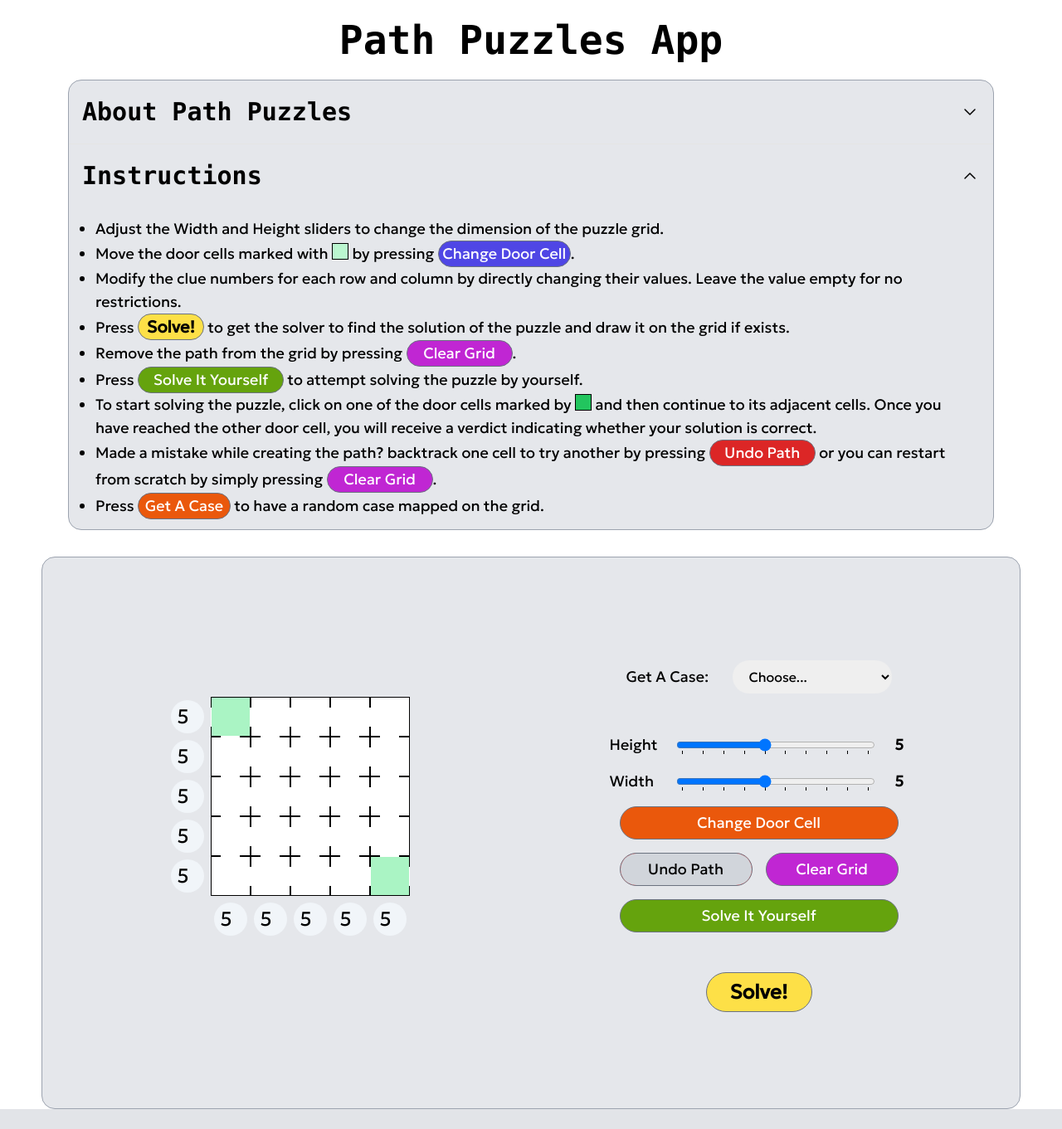
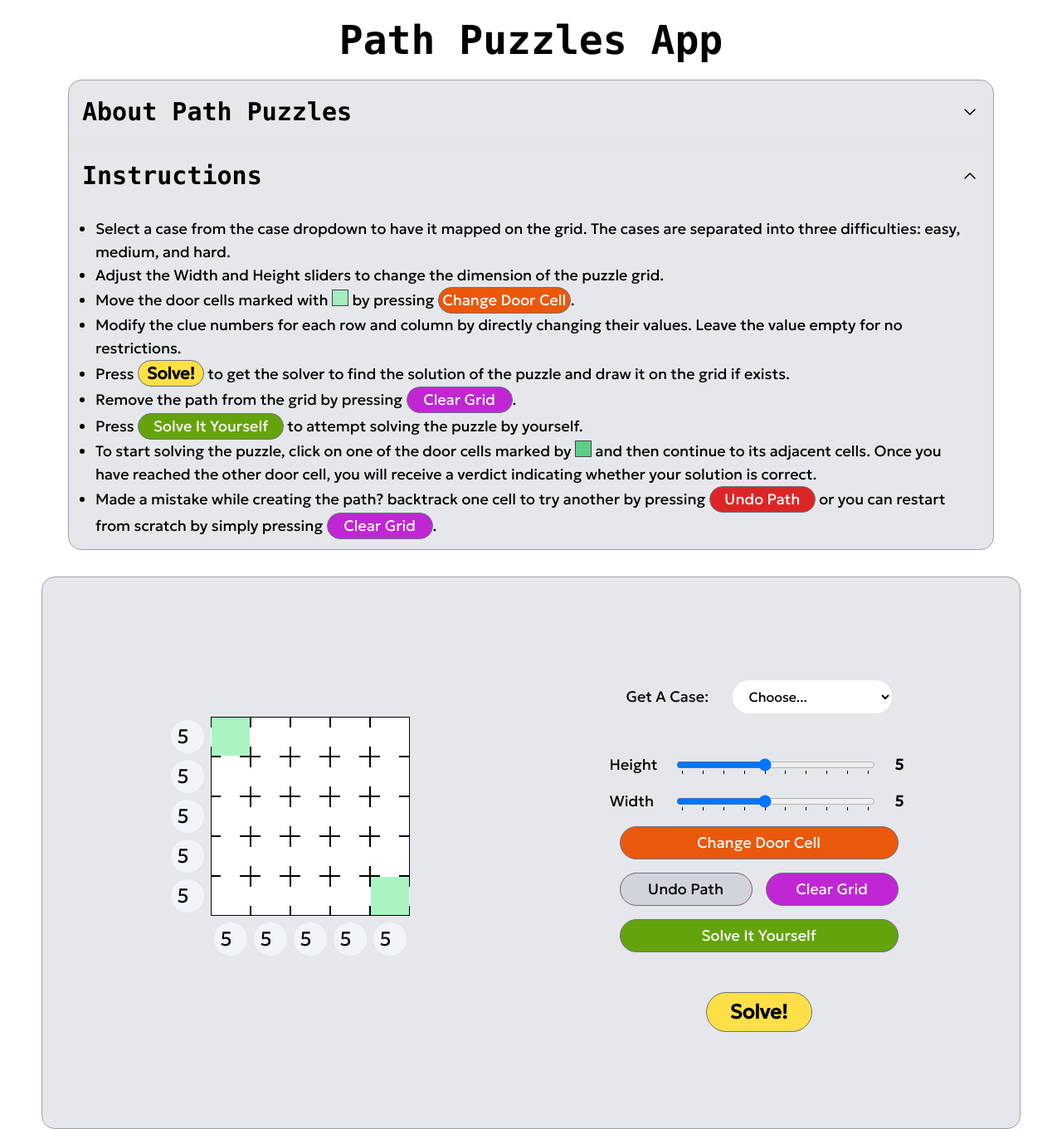
Before and after one commit to csmarz/path-puzzles-interactive, a Django app: page / in a window 1280 px wide, after a click on "Instructions". Shown: the whole page at 83% size. Before the commit the page ends 1337 px from the top, so only its background shows below. Run offline with Django 4.2, Linux system fonts and the light colour scheme; data that the repository does not hold is empty; some libraries are stand-ins or nearby versions.

Commit message:
updated instructions

```diff
--- a/pathapp/templates/index.html
+++ b/pathapp/templates/index.html
@@ -46,16 +46,16 @@
                         </span>
                     </summary>
                     <ul class="list-disc text-lg mx-8 mt-3 pb-3">
+                        <li> Select a case from the case dropdown to have it mapped on the grid. The cases are separated into three difficulties: easy, medium, and hard.
+                        </li>
                         <li>Adjust the Width and Height sliders to change the dimension of the puzzle grid.</li>
-                        <li>Move the door cells marked with <button class="cursor-default border-black border h-5 w-5 bg-green-200"></button> by pressing <button class="cursor-default w-40 h-8 bg-indigo-600 rounded-full border border-gray-500 text-center text-white">Change Door Cell</button>. </li>
+                        <li>Move the door cells marked with <button class="cursor-default border-black border h-5 w-5 bg-green-300 opacity-70"></button> by pressing <button class="cursor-default w-40 h-8 bg-orange-600 rounded-full border border-gray-500 text-center text-white">Change Door Cell</button>. </li>
                         <li>Modify the clue numbers for each row and column by directly changing their values. Leave the value empty for no restrictions.</li>
                         <li>Press <button type="button" class="cursor-default bg-yellow-300 rounded-full h-8 w-20 border border-gray-500 text-center font-bold text-xl">Solve!</button> to get the solver to find the solution of the puzzle and draw it on the grid if exists.</li>
                         <li>Remove the path from the grid by pressing <button type="button" class="cursor-default h-8 w-32 bg-fuchsia-600 rounded-full border border-gray-500 text-center text-white">Clear Grid</button>.</li>
                         <li>Press <button type="button" class="cursor-default h-8 w-44 rounded-full bg-lime-600 border border-gray-500 text-center text-white">Solve It Yourself</button> to attempt solving the puzzle by yourself. </li>
-                        <li>To start solving the puzzle, click on one of the door cells marked by <button class="cursor-default border-black border h-5 w-5 bg-green-500"></button> and then continue to its adjacent cells. Once you have reached the other door cell, you will receive a verdict indicating whether your solution is correct.</li>
+                        <li>To start solving the puzzle, click on one of the door cells marked by <button class="cursor-default border-black border h-5 w-5 bg-green-500 opacity-70"></button> and then continue to its adjacent cells. Once you have reached the other door cell, you will receive a verdict indicating whether your solution is correct.</li>
                         <li>Made a mistake while creating the path? backtrack one cell to try another by pressing <button type="button" class="bg-red-600 cursor-default w-32 h-8 rounded-full border border-gray-500 text-center text-white">Undo Path</button> or you can restart from scratch by simply pressing <button type="button" class="cursor-default h-8 w-32 bg-fuchsia-600 rounded-full border border-gray-500 text-center text-white">Clear Grid</button>.</li>
-                        <li>Press <button class="cursor-default bg-orange-600 hover:bg-orange-700 active:bg-orange-800 rounded-full h-8 w-28 border border-gray-500 text-center text-white">Get A Case</button> to have a random case mapped on the grid.
-                        </li>
                     </ul>
                 </details>
             </div>
@@ -69,7 +69,7 @@
         <div class="flex flex-col gap-4 items-center justify-center">
             <div class="flex gap-4 items-center justify-center mb-8">
                 <label for="caseDropdown"class="w-28 text-lg">Get A Case:</label>
-                <select id="caseDropdown" name="caseDropdown" class="rounded-full w-48 h-10 px-4" onfocus="this.selectedIndex = -1;">
+                <select id="caseDropdown" name="caseDropdown" class="rounded-full w-48 h-10 px-4 bg-white" onfocus="this.selectedIndex = 0;">
                     <option value="0">Choose...</option>
                 </select>
             </div>
```
